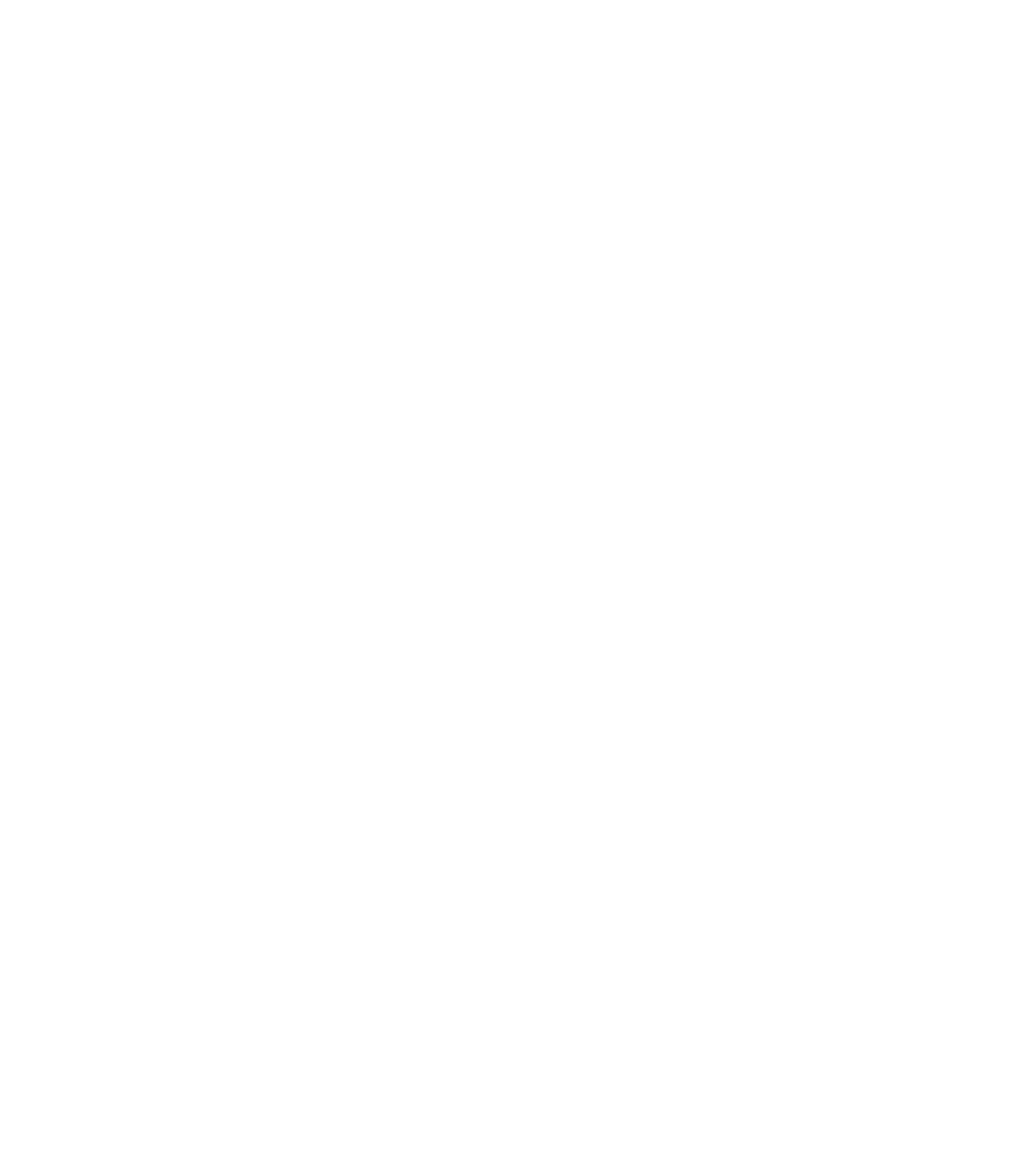
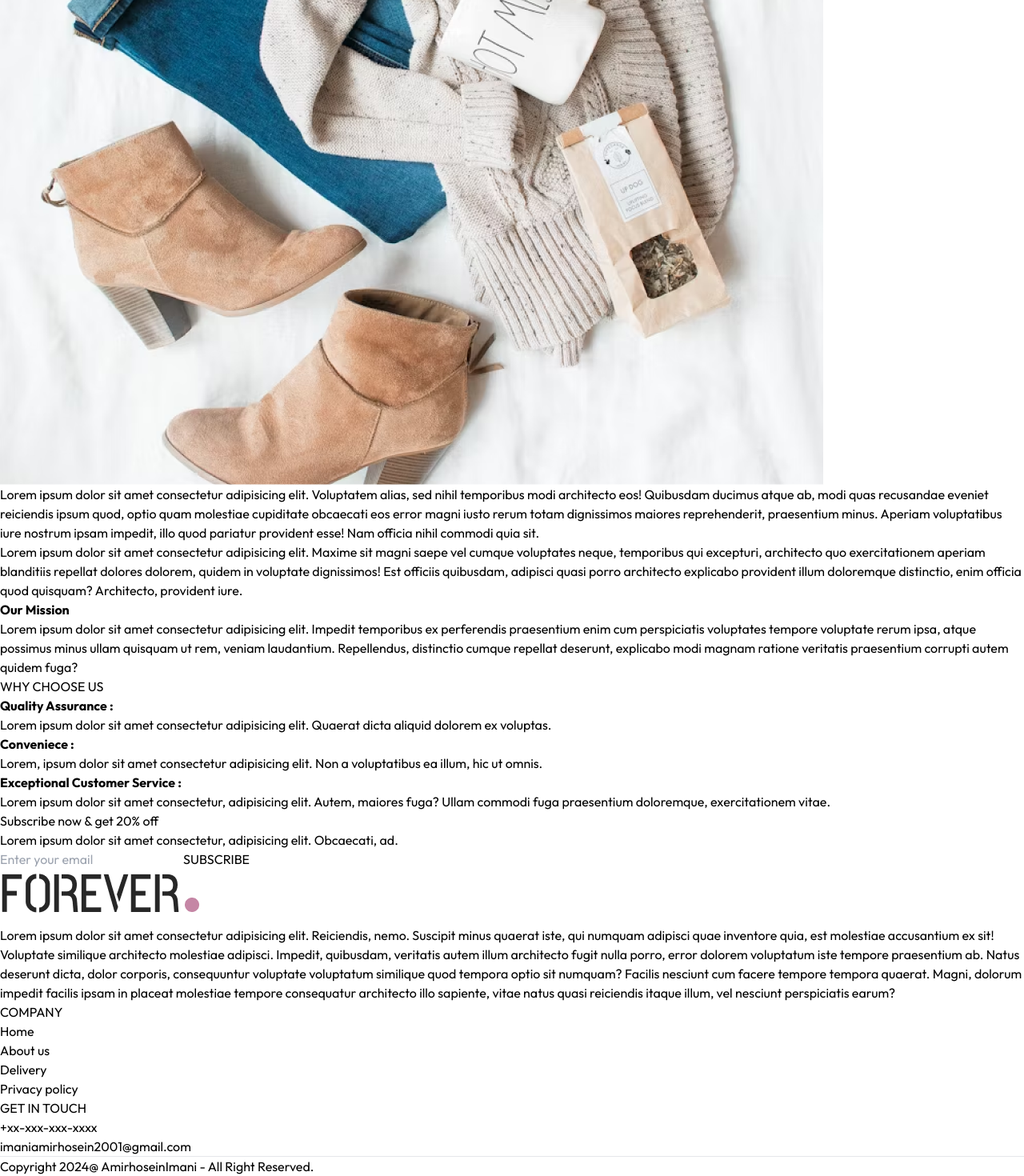
Before and after one commit to Amirhosein-Imani/ecommerce-app, a React (Vite) app in the folder frontend/: page /about in a window 1280 px wide. Shown: the part 986-2456 px from the top of the page at 80% size. Before the commit the page ends 906 px from the top, so only its background shows below. Built offline with nearby package versions, Linux system fonts and the light colour scheme.

Commit message:
Finish about us page

```diff
--- a/frontend/src/pages/About.jsx
+++ b/frontend/src/pages/About.jsx
@@ -1,8 +1,76 @@
 import React from 'react'
+import Title from '../components/Title'
+import { assets } from '../assets/assets'
+import NewsLetterBox from '../components/NewsLetterBox'
 
 const About = () => {
+
   return (
-    <div></div>
+
+    <div>
+
+      <div className='text-2xl text-center border-t pt-8'>
+
+        <Title text1={'ABOUT'} text2={'US'}/>
+
+      </div>
+
+      <div className='flex flex-col my-10 md:flex-row gap-16'>
+
+        <img src={assets.about_img} alt="About Image" className='w-full md:max-w-[450px]' />
+
+        <div className='flex flex-col justify-center gap-6 md:w-2/4 text-gray-600'>
+
+          <p>Lorem ipsum dolor sit amet consectetur adipisicing elit. Voluptatem alias, sed nihil temporibus modi architecto eos! Quibusdam ducimus atque ab, modi quas recusandae eveniet reiciendis ipsum quod, optio quam molestiae cupiditate obcaecati eos error magni iusto rerum totam dignissimos maiores reprehenderit, praesentium minus. Aperiam voluptatibus iure nostrum ipsam impedit, illo quod pariatur provident esse! Nam officia nihil commodi quia sit.</p>
+
+          <p>Lorem ipsum dolor sit amet consectetur adipisicing elit. Maxime sit magni saepe vel cumque voluptates neque, temporibus qui excepturi, architecto quo exercitationem aperiam blanditiis repellat dolores dolorem, quidem in voluptate dignissimos! Est officiis quibusdam, adipisci quasi porro architecto explicabo provident illum doloremque distinctio, enim officia quod quisquam? Architecto, provident iure.</p>
+
+          <b className='text-gray-800'>Our Mission</b>
+
+          <p>Lorem ipsum dolor sit amet consectetur adipisicing elit. Impedit temporibus ex perferendis praesentium enim cum perspiciatis voluptates tempore voluptate rerum ipsa, atque possimus minus ullam quisquam ut rem, veniam laudantium. Repellendus, distinctio cumque repellat deserunt, explicabo modi magnam ratione veritatis praesentium corrupti autem quidem fuga?</p>
+
+        </div>
+
+      </div>
+
+      <div className='text-xl py-4'>
+
+        <Title text1={'WHY'} text2={'CHOOSE US'} />
+
+      </div>
+
+      <div className='flex flex-col md:flex-row text-md mb-20'>
+
+        <div className='border px-10 md:px-16 py-8 sm:py-20 flex flex-col gap-5'>
+
+          <b>Quality Assurance :</b>
+
+          <p className='text-gray-600'>Lorem ipsum dolor sit amet consectetur adipisicing elit. Quaerat dicta aliquid dolorem ex voluptas.</p>
+
+        </div>
+
+        <div className='border px-10 md:px-16 py-8 sm:py-20 flex flex-col gap-5'>
+
+          <b>Conveniece :</b>
+
+          <p className='text-gray-600'>Lorem, ipsum dolor sit amet consectetur adipisicing elit. Non a voluptatibus ea illum, hic ut omnis.</p>
+
+        </div>
+
+        <div className='border px-10 md:px-16 py-8 sm:py-20 flex flex-col gap-5'>
+
+          <b>Exceptional Customer Service :</b>
+
+          <p className='text-gray-600'>Lorem ipsum dolor sit amet consectetur, adipisicing elit. Autem, maiores fuga? Ullam commodi fuga praesentium doloremque, exercitationem vitae.</p>
+
+        </div>
+
+      </div>
+
+      <NewsLetterBox />
+
+    </div>
+
   )
 }
 
```
